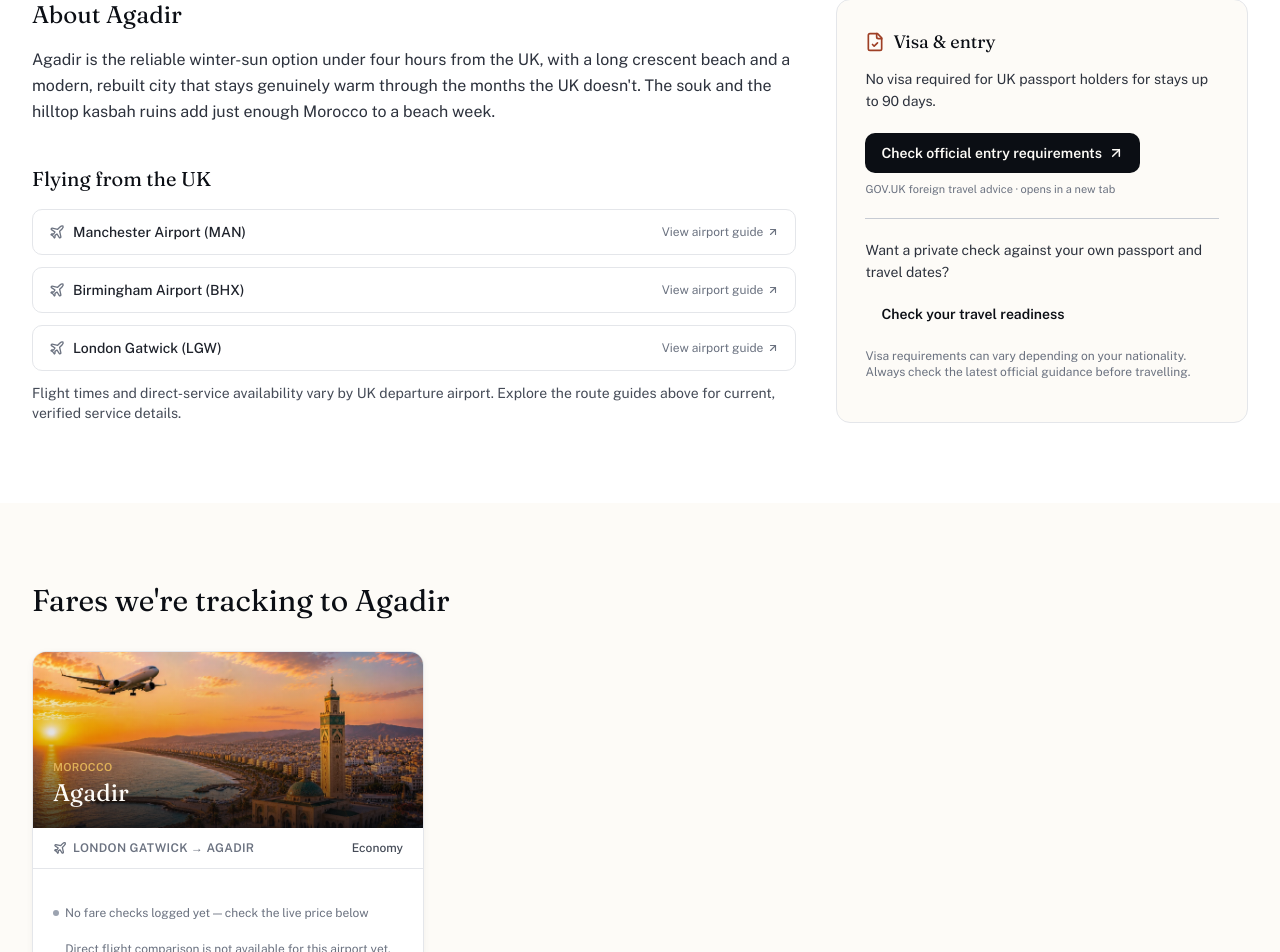
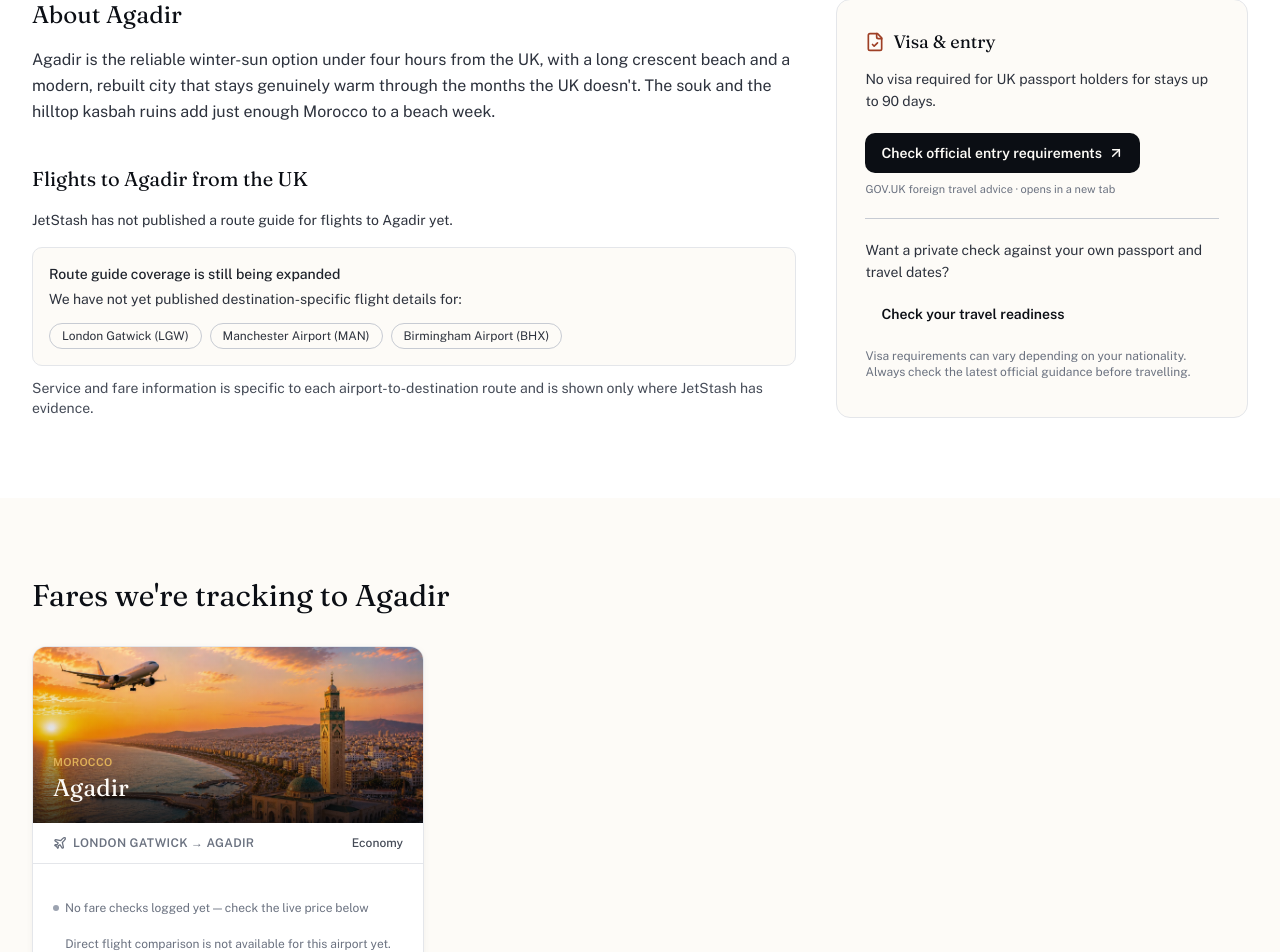
Before and after one commit to faiz403/jetstash-new, a Next.js app: page /destinations/agadir in a window 1280 px wide. Shown: the part 762-1714 px from the top of the page. Built offline with nearby package versions, Linux system fonts and the light colour scheme.

Commit message:
fix: preserve destination context in flight guides

```diff
--- a/app/destinations/[slug]/page.tsx
+++ b/app/destinations/[slug]/page.tsx
@@ -1,11 +1,9 @@
 import type { Metadata } from 'next';
 import { notFound } from 'next/navigation';
 import Link from 'next/link';
-import { Plane, FileCheck, ArrowUpRight } from 'lucide-react';
+import { FileCheck, ArrowUpRight } from 'lucide-react';
 import { destinations, getDestinationBySlug } from '@/data/destinations';
 import { getDealsByDestination } from '@/data/deals';
-import { airports } from '@/data/airports';
-import { getRoutesByDestination } from '@/data/routes';
 import { getTipsForScope } from '@/data/traveller-tips';
 import { getVisaLinkForCountry } from '@/lib/visa-links';
 import { TRAVEL_READY_SUPPORTED_COUNTRIES } from '@/lib/travel-ready-check';
@@ -21,6 +19,7 @@ import { siteConfig } from '@/lib/site-config';
 import { DestinationVisual } from '@/components/ui/destination-visual';
 import { HeroBackdrop } from '@/components/ui/hero-backdrop';
 import { JsonLd, breadcrumbSchema } from '@/components/seo/json-ld';
+import { DestinationFlightGuides } from '@/components/destination/destination-flight-guides';
 
 // Pure ISR, matching the route detail pages — this page renders DealCard and
 // Book-By snapshots (computeBookBySnapshotsForDestination), both of which
@@ -52,8 +51,6 @@ export default async function DestinationPage({ params }: { params: Promise<{ sl
   }
 
   const dealsHere = getDealsByDestination(dest.slug);
-  const servingAirports = airports.filter((a) => dest.ukAirports.includes(a.slug));
-  const routesHere = getRoutesByDestination(dest.slug);
   const travellerTips = getTipsForScope({ destinationSlug: dest.slug });
   const visaLink = getVisaLinkForCountry(dest.country);
   // Book-By intelligence strip — renders only for destinations served by a
@@ -119,33 +116,7 @@ export default async function DestinationPage({ params }: { params: Promise<{ sl
               <h2 className="font-display text-2xl text-ink-900">About {dest.city}</h2>
               <p className="mt-4 leading-relaxed text-ink-600">{dest.description}</p>
 
-              <h3 className="mt-10 font-display text-xl text-ink-900">Flying from the UK</h3>
-              <div className="mt-4 flex flex-col gap-3">
-                {servingAirports.map((airport) => {
-                  const matchedRoute = routesHere.find((r) => r.airportSlug === airport.slug);
-                  const href = matchedRoute ? `/routes/${matchedRoute.slug}` : `/airports/${airport.slug}`;
-                  return (
-                    <Link
-                      key={airport.slug}
-                      href={href}
-                      className="flex items-center justify-between rounded-sm border border-ink-100 px-4 py-3 transition-colors hover:border-brass/40 hover:bg-sand-50"
-                    >
-                      <span className="flex items-center gap-2 text-sm font-medium text-ink-700">
-                        <Plane className="h-4 w-4 text-ink-400" strokeWidth={2} />
-                        {airport.name} ({airport.code})
-                      </span>
-                      <span className="flex items-center gap-1 text-xs text-ink-400">
-                        {matchedRoute ? 'View route guide' : 'View airport guide'}
-                        <ArrowUpRight className="h-3 w-3" strokeWidth={2.25} />
-                      </span>
-                    </Link>
-                  );
-                })}
-              </div>
-              <p className="mt-3 text-sm text-ink-500">
-                Flight times and direct-service availability vary by UK departure airport. Explore the route guides
-                above for current, verified service details.
-              </p>
+              <DestinationFlightGuides destination={dest} nowIso={new Date().toISOString().slice(0, 10)} />
             </div>
 
             <div className="rounded-md border border-ink-100 bg-sand-50 p-7">
--- /dev/null
+++ b/components/destination/destination-flight-guides.tsx
@@ -0,0 +1,104 @@
+import Link from 'next/link';
+import { ArrowUpRight, Plane } from 'lucide-react';
+import type { Destination } from '@/data/destinations';
+import { formatRouteStatusDate } from '@/lib/route-status-copy';
+import { getDestinationFlightGuideEntries, type DestinationFlightGuideEntry } from '@/lib/destination-flight-guides';
+
+function routeStatusLabel(status: DestinationFlightGuideEntry['routeStatus']): string {
+  switch (status) {
+    case 'direct':
+      return 'Direct service verified';
+    case 'connecting':
+      return 'Connecting route verified';
+    case 'service-ended':
+      return 'Service ended';
+    case 'unverified':
+      return 'Route verification pending';
+    default:
+      return 'Route guide not yet available';
+  }
+}
+
+function fareStatusLabel(entry: DestinationFlightGuideEntry): string {
+  const signal = entry.fareSignal;
+  if (!signal?.observation) return 'No current fare observed';
+
+  const fare = new Intl.NumberFormat('en-GB', {
+    style: 'currency',
+    currency: signal.observation.currency,
+    maximumFractionDigits: 0,
+  }).format(signal.observation.price);
+  const checkedDate = formatRouteStatusDate(signal.observation.observedDate);
+
+  if (signal.state === 'current') return `Fare observed: ${fare} return · checked ${checkedDate}`;
+  return `Previous fare observation: ${fare} return · checked ${checkedDate}`;
+}
+
+interface DestinationFlightGuidesProps {
+  destination: Destination;
+  nowIso: string;
+}
+
+export function DestinationFlightGuides({ destination, nowIso }: DestinationFlightGuidesProps) {
+  const entries = getDestinationFlightGuideEntries(destination, nowIso);
+  const guides = entries.filter((entry) => entry.href);
+  const unavailable = entries.filter((entry) => !entry.href);
+
+  return (
+    <section aria-labelledby="destination-flight-guides-heading" className="mt-10">
+      <h3 id="destination-flight-guides-heading" className="font-display text-xl text-ink-900">
+        Flights to {destination.city} from the UK
+      </h3>
+
+      {guides.length > 0 ? (
+        <div className="mt-4 grid gap-3 sm:grid-cols-2">
+          {guides.map((entry) => (
+            <article key={entry.airport.slug} className="rounded-sm border border-ink-100 p-4">
+              <div className="flex items-start gap-2">
+                <Plane className="mt-0.5 h-4 w-4 shrink-0 text-ink-400" strokeWidth={2} />
+                <div>
+                  <h4 className="text-sm font-semibold text-ink-800">
+                    {entry.airport.city} → {destination.city}
+                  </h4>
+                  <p className="mt-1 text-xs text-ink-500">{routeStatusLabel(entry.routeStatus)}</p>
+                  <p className="mt-1 text-xs leading-relaxed text-ink-500">{fareStatusLabel(entry)}</p>
+                </div>
+              </div>
+              <Link
+                href={entry.href!}
+                className="mt-4 inline-flex items-center gap-1 text-sm font-semibold text-brass-700 transition-colors hover:text-brass-800"
+              >
+                View flight details
+                <ArrowUpRight className="h-4 w-4" strokeWidth={2.25} />
+              </Link>
+            </article>
+          ))}
+        </div>
+      ) : (
+        <p className="mt-4 text-sm leading-relaxed text-ink-600">
+          JetStash has not published a route guide for flights to {destination.city} yet.
+        </p>
+      )}
+
+      {unavailable.length > 0 && (
+        <div className="mt-4 rounded-sm border border-ink-100 bg-sand-50 p-4">
+          <p className="text-sm font-medium text-ink-700">Route guide coverage is still being expanded</p>
+          <p className="mt-1 text-sm leading-relaxed text-ink-600">
+            We have not yet published destination-specific flight details for:
+          </p>
+          <ul className="mt-3 flex flex-wrap gap-2" aria-label={`Airports without a ${destination.city} route guide yet`}>
+            {unavailable.map((entry) => (
+              <li key={entry.airport.slug} className="rounded-full border border-ink-200 px-3 py-1 text-xs text-ink-600">
+                {entry.airport.name} ({entry.airport.code})
+              </li>
+            ))}
+          </ul>
+        </div>
+      )}
+
+      <p className="mt-3 text-sm text-ink-500">
+        Service and fare information is specific to each airport-to-destination route and is shown only where JetStash has evidence.
+      </p>
+    </section>
+  );
+}
--- /dev/null
+++ b/lib/destination-flight-guides.ts
@@ -0,0 +1,55 @@
+import { getAirportBySlug, type Airport } from '@/data/airports';
+import { type Destination } from '@/data/destinations';
+import { getRouteByAirportAndDestination, getRoutesByDestination, type RoutePresentation } from '@/data/routes';
+import { getFareSignalForRoute, type FareSignal } from '@/lib/fare-signal';
+import { getEffectiveRoutePresentation } from '@/lib/route-status-copy';
+import { routeStatusEvents } from '@/data/route-status-events';
+
+export interface DestinationFlightGuideEntry {
+  airport: Airport;
+  routeSlug: string | null;
+  href: string | null;
+  routeStatus: RoutePresentation['status'] | null;
+  fareSignal: FareSignal | null;
+}
+
+/**
+ * Builds the destination-first flight choices shown on a destination page.
+ *
+ * An airport is never allowed to become a generic airport-page fallback here:
+ * either JetStash has an exact airport-to-destination route guide, or the
+ * entry remains an honest, non-clickable "guide not yet available" state.
+ * Existing route guides are included even if a destination's editorial airport
+ * list has not caught up, so a public route never disappears from its own
+ * destination journey.
+ */
+export function getDestinationFlightGuideEntries(
+  destination: Destination,
+  nowIso: string,
+): DestinationFlightGuideEntry[] {
+  const routeAirportSlugs = getRoutesByDestination(destination.slug).map((route) => route.airportSlug);
+  const airportSlugs = [...new Set([...destination.ukAirports, ...routeAirportSlugs])];
+
+  const entries: DestinationFlightGuideEntry[] = [];
+
+  for (const airportSlug of airportSlugs) {
+    const airport = getAirportBySlug(airportSlug);
+    if (!airport) continue;
+
+    const route = getRouteByAirportAndDestination(airportSlug, destination.slug);
+    if (!route) {
+      entries.push({ airport, routeSlug: null, href: null, routeStatus: null, fareSignal: null });
+      continue;
+    }
+
+    entries.push({
+      airport,
+      routeSlug: route.slug,
+      href: `/routes/${route.slug}`,
+      routeStatus: getEffectiveRoutePresentation(route, routeStatusEvents, nowIso).status,
+      fareSignal: getFareSignalForRoute(route.slug, nowIso),
+    });
+  }
+
+  return entries;
+}
```
Also changed, not shown: 2 other files (tests, documents, lock files or other folders).
